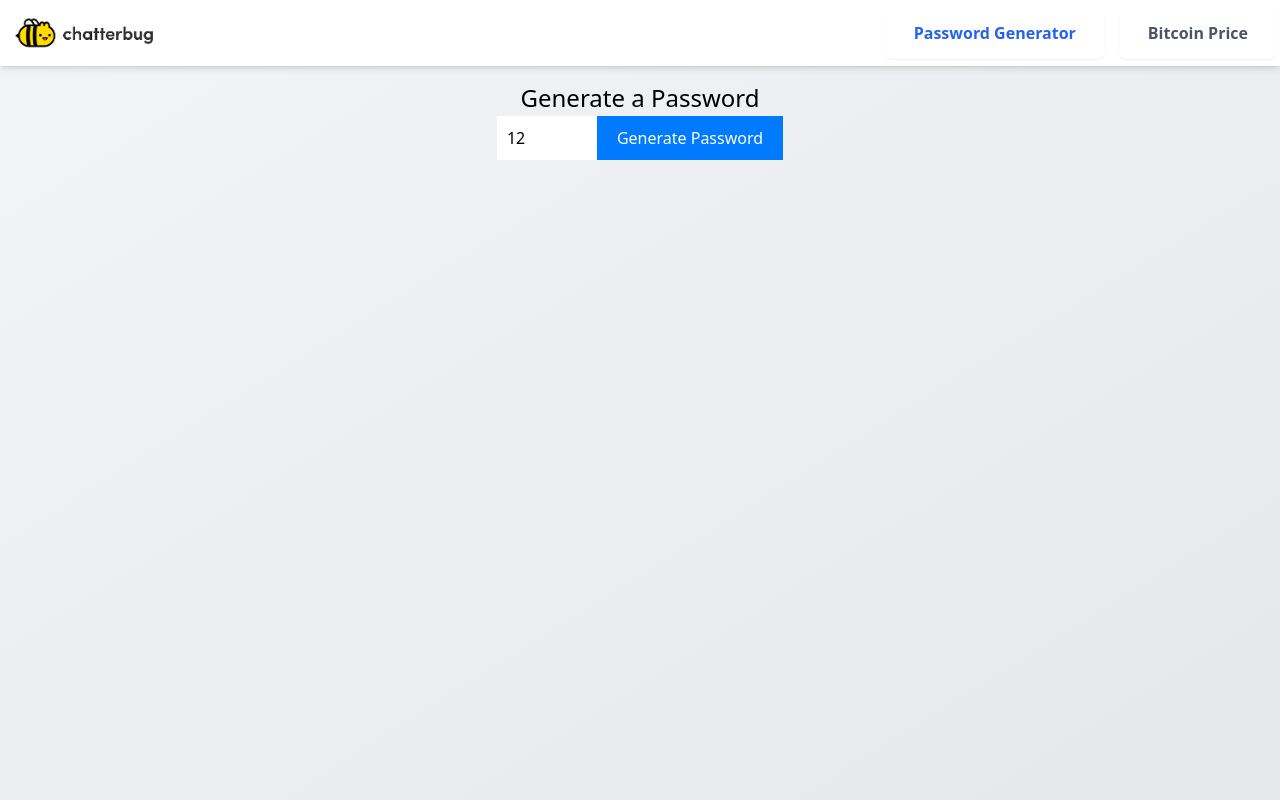
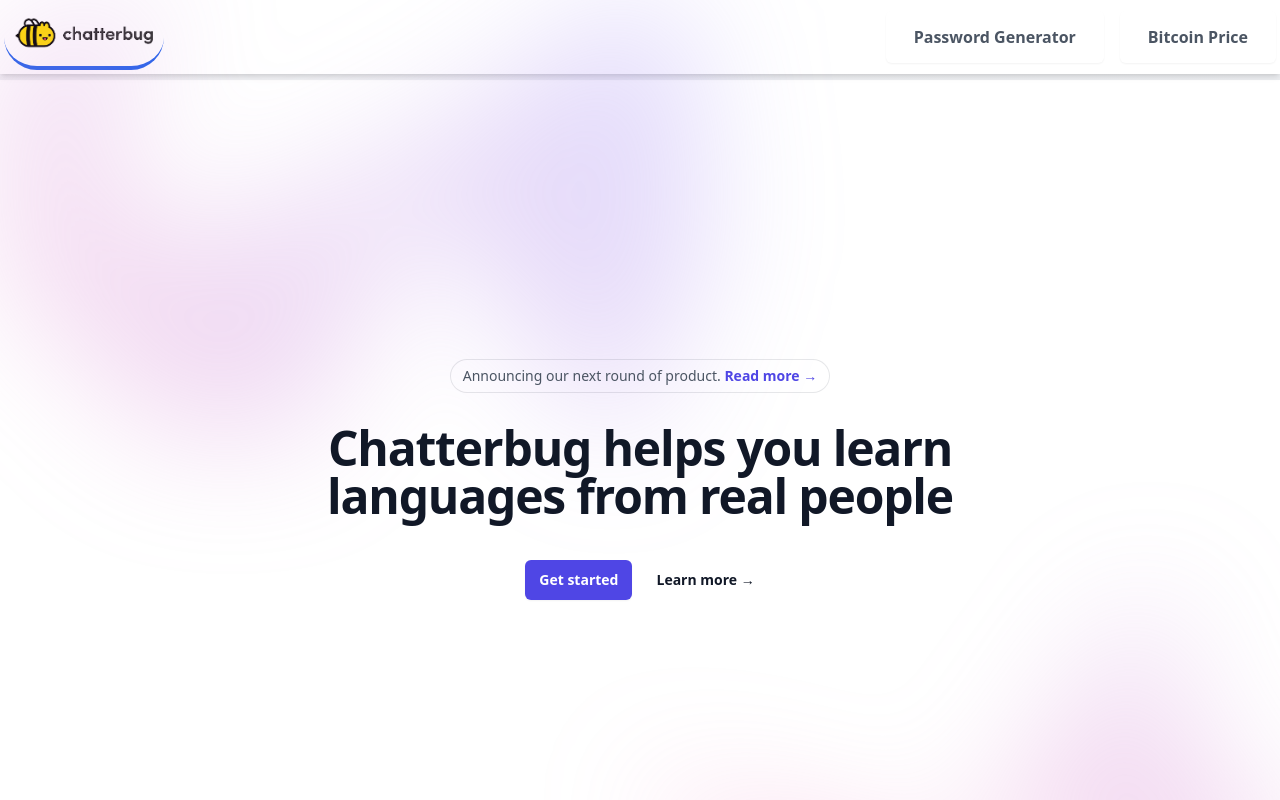
Before and after one commit to sheikharbazalam/chatterbug_project-FASTAPI, a Vue app in the folder Frontend/password-bitcoin-ui/: page / in a window 1280 px wide. Both pictures are taken after a click on the picture 84 px from the left and 32 px from the top of the page. Shown: the top 800 px of the page. Built offline with nearby package versions, Linux system fonts and the light colour scheme.

Commit message:
Home component created

```diff
--- a/Frontend/password-bitcoin-ui/src/App.vue
+++ b/Frontend/password-bitcoin-ui/src/App.vue
@@ -5,7 +5,9 @@
 
       <div class="flex items-center space-x-4">
         <img class="h-max w-40 rounded-full cursor-pointer" :src="user.imageUrl" alt="User Profile"
-        @click="gotToHome" />
+        @click="activeTab = 'gotToHome'"
+        :class="tabClass('gotToHome')"
+         />
 
       </div>
 
@@ -31,11 +33,16 @@
 
     <!-- Main Content -->
     <div class="container mx-auto pt-20">
+
       <div v-if="activeTab === 'password'">
         <PasswordGenerator />
       </div>
       <div v-if="activeTab === 'bitcoin'">
         <BitcoinPrice />
+      </div>
+
+      <div v-if="activeTab === 'gotToHome'">
+        <HomePage />
       </div>
     </div>
 
@@ -49,6 +56,7 @@
 import BitcoinPrice from "./components/BitcoinPrice.vue";
 import ErrorMessage from "./components/ErrorMessage.vue";
 import { useRouter } from "vue-router";
+import HomePage from "./components/HomePage.vue";
 
 export default {
   name: "App",
@@ -56,6 +64,7 @@
     PasswordGenerator,
     BitcoinPrice,
     ErrorMessage,
+    HomePage
   },
   data() {
     return {
@@ -86,6 +95,9 @@
         : "text-gray-600 hover:text-blue-600";
     },
   },
+  gotToHome(){
+    this.$router.push({name:"HomePage"});
+  }
 };
 </script>
 
--- a/Frontend/password-bitcoin-ui/src/components/HomePage.vue
+++ b/Frontend/password-bitcoin-ui/src/components/HomePage.vue
@@ -1,52 +1,6 @@
 <template>
     <div class="bg-white">
-      <header class="absolute inset-x-0 top-0 z-50">
-        <nav class="flex items-center justify-between p-6 lg:px-8" aria-label="Global">
-          <div class="flex lg:flex-1">
-            <a href="#" class="-m-1.5 p-1.5">
-              <span class="sr-only">Your Company</span>
-              <img class="h-8 w-auto" src="https://tailwindui.com/plus/img/logos/mark.svg?color=indigo&shade=600" alt="" />
-            </a>
-          </div>
-          <div class="flex lg:hidden">
-            <button type="button" class="-m-2.5 inline-flex items-center justify-center rounded-md p-2.5 text-gray-700" @click="mobileMenuOpen = true">
-              <span class="sr-only">Open main menu</span>
-              <Bars3Icon class="size-6" aria-hidden="true" />
-            </button>
-          </div>
-          <div class="hidden lg:flex lg:gap-x-12">
-            <a v-for="item in navigation" :key="item.name" :href="item.href" class="text-sm/6 font-semibold text-gray-900">{{ item.name }}</a>
-          </div>
-          <div class="hidden lg:flex lg:flex-1 lg:justify-end">
-            <a href="#" class="text-sm/6 font-semibold text-gray-900">Log in <span aria-hidden="true">&rarr;</span></a>
-          </div>
-        </nav>
-        <Dialog class="lg:hidden" @close="mobileMenuOpen = false" :open="mobileMenuOpen">
-          <div class="fixed inset-0 z-50" />
-          <DialogPanel class="fixed inset-y-0 right-0 z-50 w-full overflow-y-auto bg-white px-6 py-6 sm:max-w-sm sm:ring-1 sm:ring-gray-900/10">
-            <div class="flex items-center justify-between">
-              <a href="#" class="-m-1.5 p-1.5">
-                <span class="sr-only">Your Company</span>
-                <img class="h-8 w-auto" src="https://tailwindui.com/plus/img/logos/mark.svg?color=indigo&shade=600" alt="" />
-              </a>
-              <button type="button" class="-m-2.5 rounded-md p-2.5 text-gray-700" @click="mobileMenuOpen = false">
-                <span class="sr-only">Close menu</span>
-                <XMarkIcon class="size-6" aria-hidden="true" />
-              </button>
-            </div>
-            <div class="mt-6 flow-root">
-              <div class="-my-6 divide-y divide-gray-500/10">
-                <div class="space-y-2 py-6">
-                  <a v-for="item in navigation" :key="item.name" :href="item.href" class="-mx-3 block rounded-lg px-3 py-2 text-base/7 font-semibold text-gray-900 hover:bg-gray-50">{{ item.name }}</a>
-                </div>
-                <div class="py-6">
-                  <a href="#" class="-mx-3 block rounded-lg px-3 py-2.5 text-base/7 font-semibold text-gray-900 hover:bg-gray-50">Log in</a>
-                </div>
-              </div>
-            </div>
-          </DialogPanel>
-        </Dialog>
-      </header>
+
 
       <div class="relative isolate px-6 pt-14 lg:px-8">
         <div class="absolute inset-x-0 -top-40 -z-10 transform-gpu overflow-hidden blur-3xl sm:-top-80" aria-hidden="true">
@@ -55,14 +9,14 @@
         <div class="mx-auto max-w-2xl py-32 sm:py-48 lg:py-56">
           <div class="hidden sm:mb-8 sm:flex sm:justify-center">
             <div class="relative rounded-full px-3 py-1 text-sm/6 text-gray-600 ring-1 ring-gray-900/10 hover:ring-gray-900/20">
-              Announcing our next round of funding. <a href="#" class="font-semibold text-indigo-600"><span class="absolute inset-0" aria-hidden="true" />Read more <span aria-hidden="true">&rarr;</span></a>
+              Announcing our next round of product. <a href="#" class="font-semibold text-indigo-600"><span class="absolute inset-0" aria-hidden="true" />Read more <span aria-hidden="true">&rarr;</span></a>
             </div>
           </div>
           <div class="text-center">
-            <h1 class="text-balance text-5xl font-semibold tracking-tight text-gray-900 sm:text-7xl">Data to enrich your online business</h1>
-            <p class="mt-8 text-pretty text-lg font-medium text-gray-500 sm:text-xl/8">Anim aute id magna aliqua ad ad non deserunt sunt. Qui irure qui lorem cupidatat commodo. Elit sunt amet fugiat veniam occaecat.</p>
+            <h1 class="text-balance text-5xl font-semibold tracking-tight text-gray-900 sm:text-5xl">Chatterbug helps you learn</h1>
+            <p class="text-balance text-5xl font-semibold tracking-tight text-gray-900 sm:text-5xl">languages from real people</p>
             <div class="mt-10 flex items-center justify-center gap-x-6">
-              <a href="#" class="rounded-md bg-indigo-600 px-3.5 py-2.5 text-sm font-semibold text-white shadow-sm hover:bg-indigo-500 focus-visible:outline focus-visible:outline-2 focus-visible:outline-offset-2 focus-visible:outline-indigo-600">Get started</a>
+              <a href="http://localhost:8080/" class="rounded-md bg-indigo-600 px-3.5 py-2.5 text-sm font-semibold text-white shadow-sm hover:bg-indigo-500 focus-visible:outline focus-visible:outline-2 focus-visible:outline-offset-2 focus-visible:outline-indigo-600">Get started</a>
               <a href="#" class="text-sm/6 font-semibold text-gray-900">Learn more <span aria-hidden="true">→</span></a>
             </div>
           </div>
```
Also changed, not shown: 1 other file (tests, documents, lock files or other folders).
